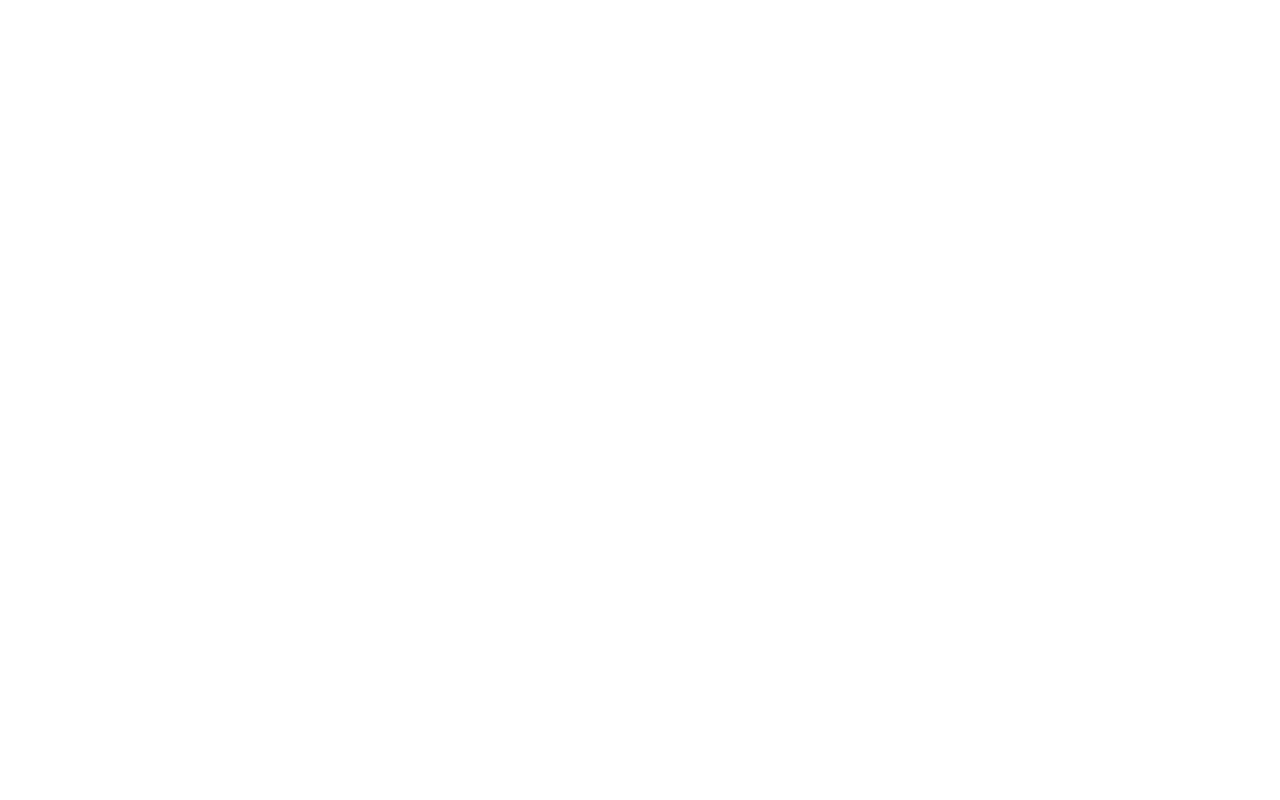
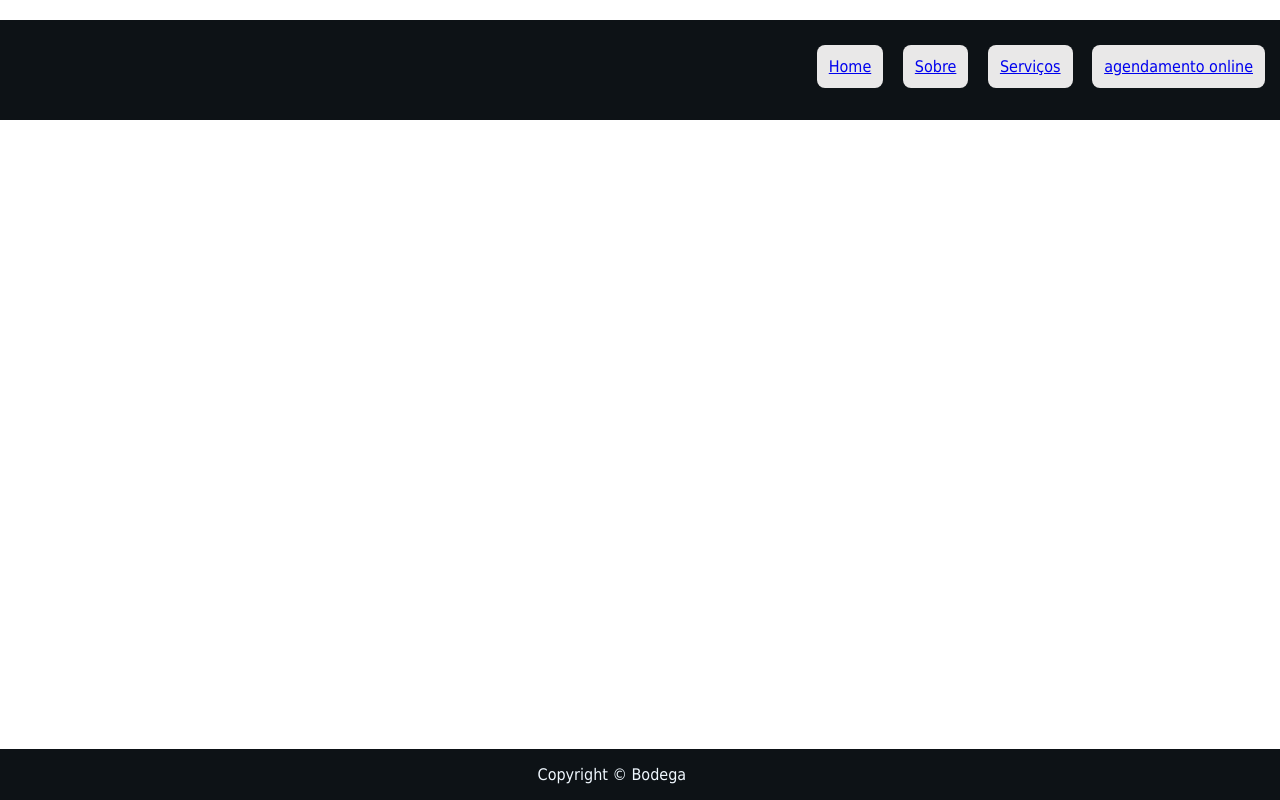
Before and after one commit to Douglasalvesbaptista/Bodega-barbearia, a plain HTML site: page index.html in a window 1280 px wide. Drawn offline with Linux system fonts and the light colour scheme.

Commit message:
rodape footer

```diff
--- a/css/style.css
+++ b/css/style.css
@@ -0,0 +1,50 @@
+body{
+    font-family: tahoma, arial, sans-serif;
+    margin: 0;
+    padding: 0;
+}
+
+#principal{
+
+    width: 100%;
+    margin: 20px auto;
+}
+
+.logotipo{
+    margin: 5px 0 0 135px;
+    visibility: hidden;
+}
+header{
+    height: 100px;
+    background: #0d1216;
+    position: relative;
+}
+header nav{
+    position: absolute;
+    top: 0;
+    right: 0;
+    height: 100%;
+}
+header nav ul{
+    margin: 0;
+    padding: 0;
+}
+header nav ul li{
+    list-style: none;
+    display: inline-block;
+    background: rgb(233, 232, 232);
+    margin: 25px 15px 0 0;
+    padding: 12px;
+    border-radius: 0.5em;
+}
+footer{
+    position: absolute;
+    width: 100%;
+    background: #0d1216;
+    bottom: 0px;
+}
+footer p{
+    color: aliceblue;
+    padding-left: 42%;
+
+}
--- a/index.html
+++ b/index.html
@@ -10,7 +10,22 @@
     <title>Bodega</title>
 </head>
 <body>
+    <div id="principal">
+        <header>
+            <img class="logotipo" src="image/logotipobodega.jpg" alt="Barbearia tradicional bodega">
+            <nav>
+                <ul>
+                    <li><a href="#">Home</a></li>
+                    <li><a href="#">Sobre</a></li>
+                    <li><a href="#">Serviços</a></li>
+                    <li id="agendamento"><a href="#">agendamento online</a></li>
+                </ul>
+            </nav>
+        </header>
 
+
+        <footer class="footer"><p>Copyright &copy; Bodega</p></footer>
+    </div>
 
 
 
```
Also changed, not shown: image/logotipobodega.jpg (added), layoutrascunho.jpg (added).
